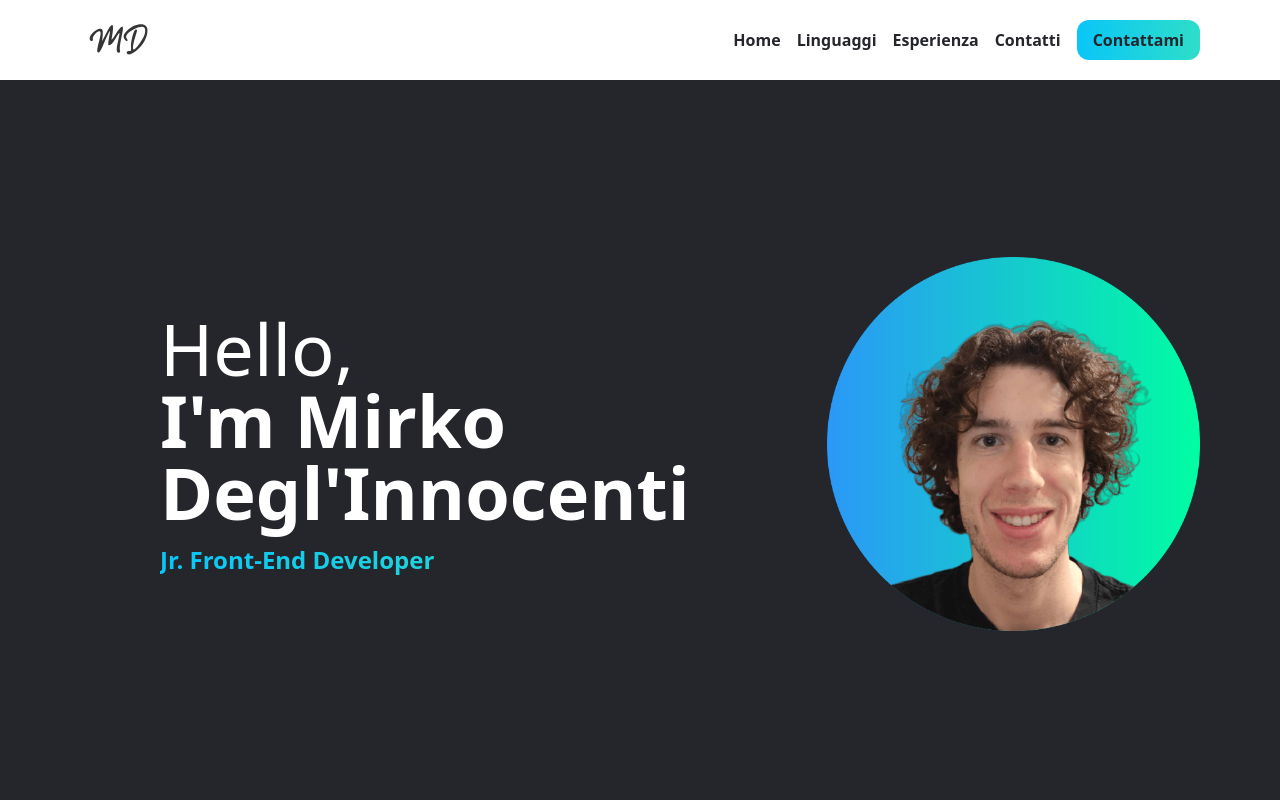
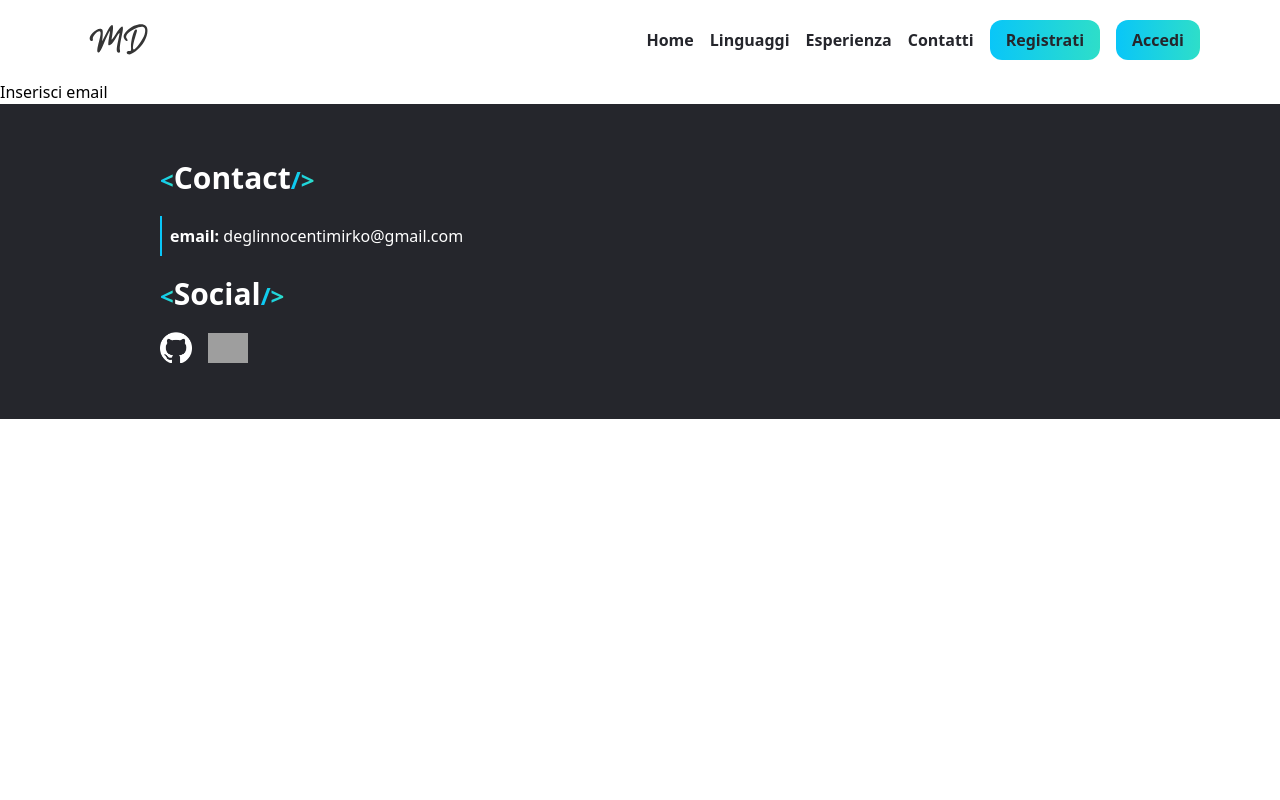
Before and after one commit to mirkodeglinnocenti/portfolio-frontend, a React (Vite) app: page /registration in a window 1280 px wide. Shown: the top 800 px of the page. Built offline with nearby package versions, Linux system fonts and the light colour scheme; no server answers; grey boxes are pictures that could not be loaded.

Commit message:
FEAT react router and layout added

```diff
--- a/package.json
+++ b/package.json
@@ -26,6 +26,7 @@
     "eslint": "^8.45.0",
     "eslint-plugin-react-hooks": "^4.6.0",
     "eslint-plugin-react-refresh": "^0.4.3",
+    "react-router-dom": "^6.15.0",
     "tailwindcss": "^3.3.3",
     "typescript": "^5.0.2",
     "vite": "^4.4.5"
--- a/src/App.tsx
+++ b/src/App.tsx
@@ -1,14 +1,20 @@
-import Header from './components/Header'
+import { Routes, Route } from "react-router-dom";
+import StandardLayout from "./components/layouts/StandardLayout";
 import Home from './pages/Home'
+import Register from "./pages/Register";
 import './App.css'
 
 function App() {
 
   return (
-    <div>
-      <Header />
-      <Home />
-    </div>
+    <>
+      <Routes>
+        <Route element={<StandardLayout/>}>
+          <Route path="/" element={<Home/>}></Route>
+          <Route path="/registration" element={<Register/>}></Route>
+        </Route>
+      </Routes>
+    </>
   )
 }
 
--- /dev/null
+++ b/src/components/Footer.tsx
@@ -0,0 +1,57 @@
+const Contacts = () => {
+    return (
+      <section id="contact" className="About bg-color-dark text-color-light py-14 text-center sm:text-start">
+        <div className="container px-10 lg:px-32 xl:px-40 2xl:px-60 mx-auto">
+          <h3 className="font-bold text-2xl sm:text-3xl mb-5">
+            <span className="font-extrabold text-2xl text-transparent bg-clip-text bg-gradient-to-r  from-primary-color to-secondary-color">
+              &lt;
+            </span>
+            Contact
+            <span className="font-extrabold text-2xl text-transparent bg-clip-text bg-gradient-to-r  from-primary-color to-secondary-color">
+              /&gt;
+            </span>
+          </h3>
+          <ul>
+            <li className="mb-5 sm:border-l-2 p-2 border-primary-color">
+              <span className="font-bold">email:</span>{" "}
+              <a href="mailto:deglinnocentimirko@gmail.com" className="hover:text-primary-color">
+                deglinnocentimirko@gmail.com
+              </a>
+            </li>
+            <li>
+              <h3 className="font-bold text-2xl sm:text-3xl mb-5">
+                <span className="font-extrabold text-2xl text-transparent bg-clip-text bg-gradient-to-r  from-primary-color to-secondary-color">
+                  &lt;
+                </span>
+                Social
+                <span className="font-extrabold text-2xl text-transparent bg-clip-text bg-gradient-to-r  from-primary-color to-secondary-color">
+                  /&gt;
+                </span>
+              </h3>
+              <div className="flex justify-center sm:justify-start items-center gap-4">
+                <a href="https://github.com/mirkodeglinnocenti" target="blank">
+                  <img
+                    className="w-8"
+                    src="/assets/img/github.png"
+                    alt="logo di github"
+                  />
+                </a>
+                <a
+                  href="https://www.linkedin.com/in/mirko-deglinnocenti"
+                  target="blank"
+                >
+                  <img
+                    className="w-10"
+                    src="/assets/img/linkedin.png"
+                    alt="logo di linkedin"
+                  />
+                </a>
+              </div>
+            </li>
+          </ul>
+        </div>
+      </section>
+    );
+  };
+
+  export default Contacts;
--- a/src/components/Header.tsx
+++ b/src/components/Header.tsx
@@ -1,6 +1,7 @@
 import { useState } from "react";
-import { FontAwesomeIcon } from '@fortawesome/react-fontawesome'
-import { faBars, faX } from '@fortawesome/free-solid-svg-icons'
+import { FontAwesomeIcon } from "@fortawesome/react-fontawesome";
+import { faBars, faX } from "@fortawesome/free-solid-svg-icons";
+import { Link } from "react-router-dom";
 
 const Header = () => {
   const [navItem] = useState([
@@ -31,21 +32,39 @@ const Header = () => {
           <div>
             <img src="/assets/img/logo.svg" alt="logo di Mirko" />
           </div>
-          <div onClick={()=>setOpen(!open)} className="text-2xl absolute top-3 right-6 cursor-pointer md:hidden">
+          <div
+            onClick={() => setOpen(!open)}
+            className="text-2xl absolute top-3 right-6 cursor-pointer md:hidden"
+          >
             <FontAwesomeIcon icon={!open ? faBars : faX} />
           </div>
-          <div className={`${open ? "top-15" : "hidden"} md:flex gap-4 items-center absolute md:static left-0 w-full md:w-auto bg-color-light md:pl-0 pl-6 sm:pl-32 md:pb-0 pb-6`}>
+          <div
+            className={`${
+              open ? "top-15" : "hidden"
+            } md:flex gap-4 items-center absolute md:static left-0 w-full md:w-auto bg-color-light md:pl-0 pl-6 sm:pl-32 md:pb-0 pb-6`}
+          >
             <ul className="md:flex gap-4 font-bold">
               {navItem.map((item, index) => (
-                <li key={index} className="md:py-0 my-6 hover:text-primary-color">
+                <li
+                  key={index}
+                  className="md:py-0 my-6 hover:text-primary-color"
+                >
                   <a href={item.url}>{item.name}</a>
                 </li>
               ))}
             </ul>
-
-            <a href="mailto:deglinnocentimirko@gmail.com" className="rounded-xl font-bold px-4 py-2 bg-gradient-to-r from-primary-color to-secondary-color hover:text-color-light">
-              Contattami
-            </a>
+            <Link
+              to="/registration"
+              className="rounded-xl font-bold px-4 py-2 bg-gradient-to-r from-primary-color to-secondary-color hover:text-color-light"
+            >
+              Registrati
+            </Link>
+            <Link
+              to="/login"
+              className="rounded-xl font-bold px-4 py-2 bg-gradient-to-r from-primary-color to-secondary-color hover:text-color-light"
+            >
+              Accedi
+            </Link>
           </div>
         </nav>
       </div>
--- /dev/null
+++ b/src/components/auth/RegisterForm.tsx
@@ -0,0 +1,14 @@
+const RegisterForm = () => {
+    return (
+        <section>
+            <div className="container">
+                <form action="">
+                    <label>Inserisci email</label>
+                    <input type="email" name="" id="" />
+                </form>
+            </div>
+        </section>
+    )
+}
+
+export default RegisterForm
--- a/src/components/home/Contacts.tsx
+++ /dev/null
@@ -1,57 +0,0 @@
-const Contacts = () => {
-  return (
-    <section id="contact" className="About bg-color-dark text-color-light py-14 text-center sm:text-start">
-      <div className="container px-10 lg:px-32 xl:px-40 2xl:px-60 mx-auto">
-        <h3 className="font-bold text-2xl sm:text-3xl mb-5">
-          <span className="font-extrabold text-2xl text-transparent bg-clip-text bg-gradient-to-r  from-primary-color to-secondary-color">
-            &lt;
-          </span>
-          Contact
-          <span className="font-extrabold text-2xl text-transparent bg-clip-text bg-gradient-to-r  from-primary-color to-secondary-color">
-            /&gt;
-          </span>
-        </h3>
-        <ul>
-          <li className="mb-5 sm:border-l-2 p-2 border-primary-color">
-            <span className="font-bold">email:</span>{" "}
-            <a href="mailto:deglinnocentimirko@gmail.com" className="hover:text-primary-color">
-              deglinnocentimirko@gmail.com
-            </a>
-          </li>
-          <li>
-            <h3 className="font-bold text-2xl sm:text-3xl mb-5">
-              <span className="font-extrabold text-2xl text-transparent bg-clip-text bg-gradient-to-r  from-primary-color to-secondary-color">
-                &lt;
-              </span>
-              Social
-              <span className="font-extrabold text-2xl text-transparent bg-clip-text bg-gradient-to-r  from-primary-color to-secondary-color">
-                /&gt;
-              </span>
-            </h3>
-            <div className="flex justify-center sm:justify-start items-center gap-4">
-              <a href="https://github.com/mirkodeglinnocenti" target="blank">
-                <img
-                  className="w-8"
-                  src="/assets/img/github.png"
-                  alt="logo di github"
-                />
-              </a>
-              <a
-                href="https://www.linkedin.com/in/mirko-deglinnocenti"
-                target="blank"
-              >
-                <img
-                  className="w-10"
-                  src="/assets/img/linkedin.png"
-                  alt="logo di linkedin"
-                />
-              </a>
-            </div>
-          </li>
-        </ul>
-      </div>
-    </section>
-  );
-};
-
-export default Contacts;
--- /dev/null
+++ b/src/components/layouts/StandardLayout.tsx
@@ -0,0 +1,16 @@
+import { Outlet } from "react-router-dom"
+import Header from "../Header"
+import Footer from '../Footer'
+
+const StandardLayout = () =>{
+return(
+    <>
+        <Header />
+        <Outlet/>
+        <Footer/>
+    </>
+)
+
+}
+
+export default StandardLayout
--- a/src/main.tsx
+++ b/src/main.tsx
@@ -1,10 +1,11 @@
 import React from 'react'
 import ReactDOM from 'react-dom/client'
+import { BrowserRouter } from 'react-router-dom';
 import App from './App.tsx'
 import './index.css'
 
 ReactDOM.createRoot(document.getElementById('root')!).render(
-  <React.StrictMode>
+  <BrowserRouter>
     <App />
-  </React.StrictMode>,
+  </BrowserRouter>
 )
--- a/src/pages/Home.tsx
+++ b/src/pages/Home.tsx
@@ -1,7 +1,6 @@
 import Hero from "../components/home/Hero";
 import About from "../components/home/About";
 import Skills from "../components/home/Skills";
-import Contacts from "../components/home/Contacts";
 import Story from "../components/home/Story";
 import Api from "../components/home/Api";
 
@@ -13,7 +12,6 @@ const Home = () => {
       <Skills />
       <Story/>
       <Api/>
-      <Contacts />
     </div>
   );
 };
--- /dev/null
+++ b/src/pages/Register.tsx
@@ -0,0 +1,9 @@
+import RegisterForm from "../components/auth/RegisterForm"
+
+const Register = () => {
+    return (
+        <RegisterForm/>
+    )
+}
+
+export default Register
```
Also changed, not shown: 1 other file (tests, documents, lock files or other folders).
